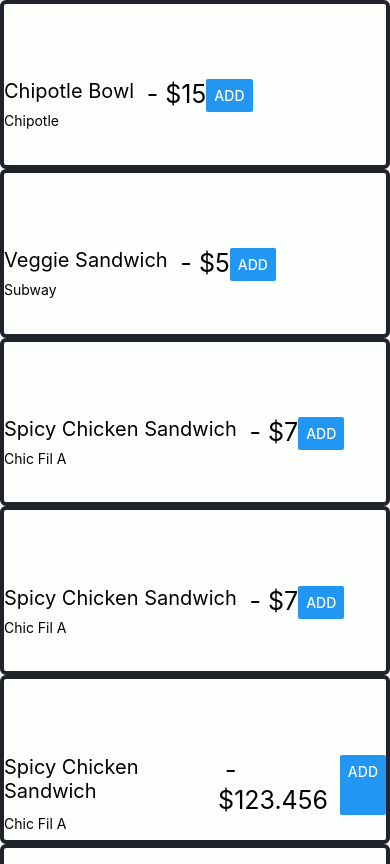
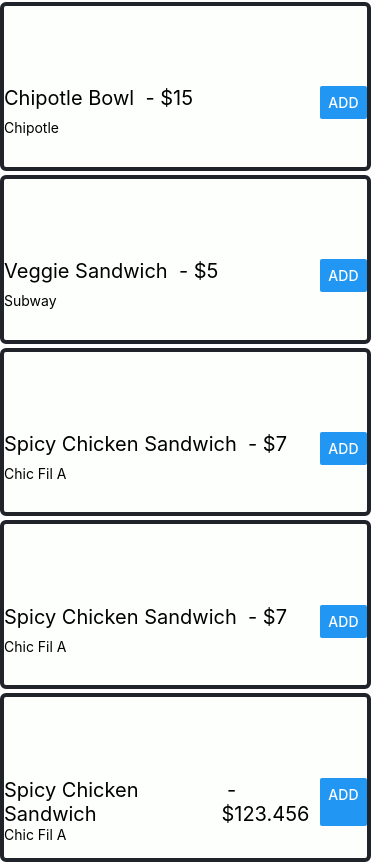
Before and after one commit to hdemusg/ceres, a React Native app: screen / in a window 390 px wide. Shown: the top 864 px of the page. Built offline with nearby package versions, Linux system fonts and the light colour scheme.

Commit message:
basic food card layout

```diff
--- a/components/FoodFindingView/FoodCard.js
+++ b/components/FoodFindingView/FoodCard.js
@@ -1,5 +1,5 @@
 import React from 'react';
-import { SafeAreaView, View, StyleSheet, Text, StatusBar, Button } from 'react-native';
+import { View, StyleSheet, Text, Button } from 'react-native';
 
 
 
@@ -11,7 +11,9 @@
             </View>
             <View style={styles.rowContainer}>
                 <Text style={styles.foodItemText}>{foodItem.title} </Text>
+
                 <Text style={styles.foodPriceText}> - ${foodItem.price}</Text>
+                <View style={styles.spacer}></View>
                 <Button
                     title="Add"
                 />
@@ -25,13 +27,17 @@
 
 const styles = StyleSheet.create({
     card: {
-        width: "100%",
+        width: "95%",
         backgroundColor: "#fdfffc",
         borderWidth: 4,
         borderColor: "#20232a",
         borderRadius: 6,
-        paddingBottom: 10,
-        height: "20vh"
+        height: "20vh",
+        marginTop: 2,
+        marginBottom: 2
+    },
+    spacer: {
+        flexGrow: 2
     },
     rowContainer: {
         flexDirection: 'row'
@@ -40,7 +46,7 @@
         fontSize: 20
     },
     foodPriceText: {
-        fontSize: 25
+        fontSize: 20
     },
     imageCont: {
         height: "50%"
```
